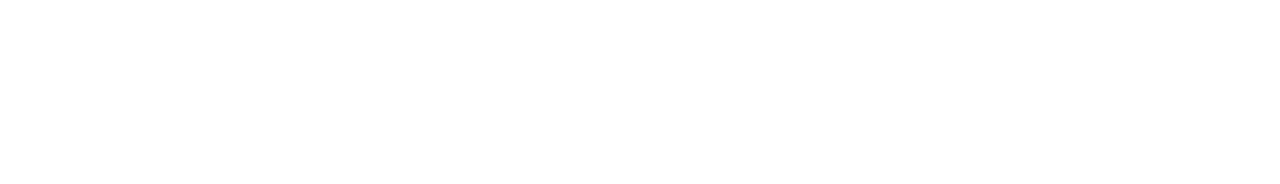
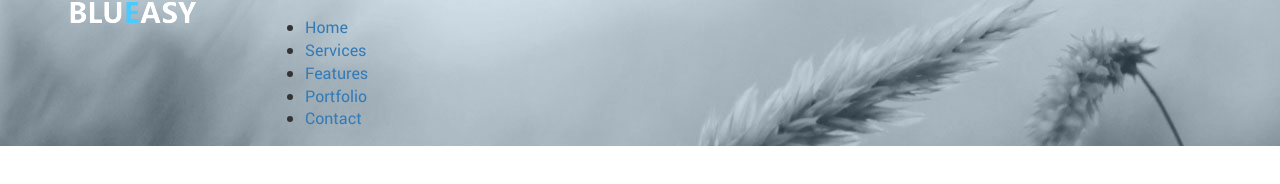
Before and after one commit to YakovenkoMaksim/Blueasy, a plain HTML site: page index.html in a window 1280 px wide. Drawn offline with Linux system fonts and the light colour scheme.

Commit message:
header_section started

```diff
--- a/css/main.css
+++ b/css/main.css
@@ -27,3 +27,10 @@ body {
 	font-family: "RobotoRegular", sans-serif;
 	font-size: 16px;
 }
+
+
+/* Header section */
+
+.header-section {
+    background-image: url("../img/bg_header.jpg");
+}
--- a/index.html
+++ b/index.html
@@ -14,14 +14,33 @@
 	<link rel="shortcut icon" href="favicon.png" />
 	<link rel="stylesheet" href="libs/bootstrap/bootstrap-grid-3.3.1.min.css" />
 	<link rel="stylesheet" href="libs/font-awesome-4.2.0/css/font-awesome.min.css" />
-	<link rel="stylesheet" href="libs/fancybox/jquery.fancybox.css" />
 	<link rel="stylesheet" href="libs/owl-carousel/owl.carousel.css" />
-	<link rel="stylesheet" href="libs/countdown/jquery.countdown.css" />
 	<link rel="stylesheet" href="css/fonts.css" />
 	<link rel="stylesheet" href="css/main.css" />
 	<link rel="stylesheet" href="css/media.css" />
 </head>
 <body>
+    <header class="header-section">
+        <div class="container">
+            <div class="row">
+                <div class="col-md-2">
+                    <img src="img/logo.png" alt="">
+                </div>
+                <div class="col-md-10">
+                    <nav>
+                        <ul>
+                            <li><a href="#">Home</a></li>
+                            <li><a href="#">Services</a></li>
+                            <li><a href="#">Features</a></li>
+                            <li><a href="#">Portfolio</a></li>
+                            <li><a href="#">Contact</a></li>
+                        </ul>
+                    </nav>
+                </div>
+            </div>
+        </div>
+    </header>
+
 	<!--[if lt IE 9]>
 	<script src="libs/html5shiv/es5-shim.min.js"></script>
 	<script src="libs/html5shiv/html5shiv.min.js"></script>
```
Also changed, not shown: 1 other file.
